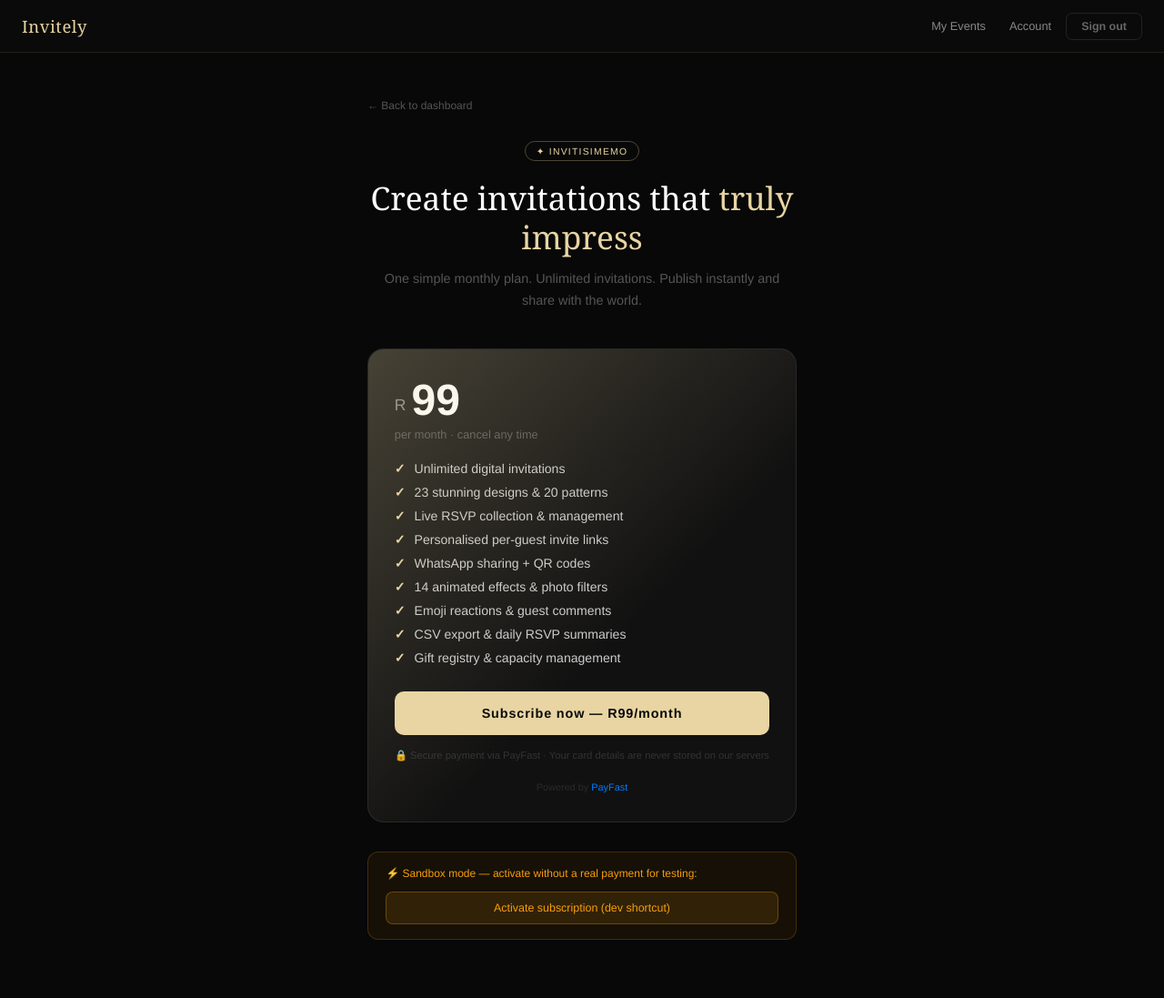
After one commit to Sonwabise07/Inviteisimemo, a Flask app: page /subscribe in a window 1280 px wide. The commit adds this page. Shown: the whole page at 91% size. Run offline with Flask 3, Linux system fonts and the light colour scheme; the visitor is signed in with stand-in values (Sample User, id 1); some libraries are stand-ins or nearby versions.

Commit message:
PayFast subscription + paywall — free to build, pay to publish
- PayFast monthly recurring subscription integration:
  - /subscribe: pricing page (R99/month, configurable via env)
  - /subscribe/checkout: builds PayFast payment form + redirects
  - /payfast/notify: ITN webhook verifies payment and activates subscription
  - /billing: shows subscription status + payment history
  - /payment/success|cancel: post-payment landing pages
  - /payfast/dev-activate: sandbox-only shortcut for testing

- Paywall mechanic — free to build & preview, pay to publish:
  - Event.is_live (Boolean) — False by default for new events
  - /publish/<token>: publish a single draft (requires active sub)
  - invitation() route: non-owners see invite_draft.html if not live
  - On subscription activation: all user's draft events auto-published

- New DB migration d2e3f4a5b6c7:
  - user.sub_status, sub_pf_token, sub_expires
  - event.is_live (server_default=1 — existing events grandfathered as live)
  - payment table: pf_payment_id, pf_sub_token, amount, status

- Dashboard: LIVE/DRAFT badges per event card + subscribe CTA for free users
- Manage: LIVE/DRAFT badge + publish banner when invite is a draft
- Created: subscribe CTA after create when user is not subscribed

Co-Authored-By: Claude Sonnet 4.6 <noreply@anthropic.com>

```diff
--- a/app.py
+++ b/app.py
@@ -189,6 +189,9 @@ class User(db.Model, UserMixin):
     email         = db.Column(db.String(200), unique=True, nullable=False)
     password_hash = db.Column(db.String(256), nullable=False)
     is_admin      = db.Column(db.Boolean, default=False, nullable=False)
+    sub_status    = db.Column(db.String(20), default='free')
+    sub_pf_token  = db.Column(db.String(200), default='')
+    sub_expires   = db.Column(db.DateTime, nullable=True)
     created_at    = db.Column(db.DateTime, default=datetime.utcnow)
     events        = db.relationship('Event', backref='owner', lazy=True,
                                     foreign_keys='Event.user_id')
@@ -249,6 +252,7 @@ class Event(db.Model):
     image_2        = db.Column(db.String(300), default='')
     image_3        = db.Column(db.String(300), default='')
     view_count     = db.Column(db.Integer, default=0)
+    is_live        = db.Column(db.Boolean, default=False, nullable=False)
     is_archived    = db.Column(db.Boolean, default=False, nullable=False)
     created_at     = db.Column(db.DateTime, default=datetime.utcnow)
     rsvps          = db.relationship('RSVP', backref='event', lazy=True,
@@ -342,6 +346,19 @@ class AuditLog(db.Model):
     timestamp  = db.Column(db.DateTime, default=datetime.utcnow)
 
     user = db.relationship('User', backref=db.backref('audit_logs', lazy=True))
+
+
+class Payment(db.Model):
+    """Record of a PayFast payment or recurring subscription charge."""
+    __tablename__ = 'payment'
+    id            = db.Column(db.Integer, primary_key=True)
+    user_id       = db.Column(db.Integer, db.ForeignKey('user.id'), nullable=False)
+    pf_payment_id = db.Column(db.String(100), default='')
+    pf_sub_token  = db.Column(db.String(200), default='')
+    amount        = db.Column(db.Numeric(10, 2), default=0)
+    status        = db.Column(db.String(20), default='pending')
+    created_at    = db.Column(db.DateTime, default=datetime.utcnow)
+    user          = db.relationship('User', backref=db.backref('payments', lazy=True))
 
 
 # ── Flask-Login loader ────────────────────────────────────────
@@ -915,7 +932,8 @@ def dashboard():
         }
     return render_template('dashboard.html', events=events,
                            today=today_dt.isoformat(),
-                           event_meta=event_meta)
+                           event_meta=event_meta,
+                           is_subscribed=_has_active_sub(current_user))
 
 
 # ── Password reset helpers ────────────────────────────────────
@@ -1096,6 +1114,7 @@ def create():
             db.session.add(Gift(event_id=event.id, name=gname,
                                 store=_clean(gstore, 200)))
 
+    event.is_live = _has_active_sub(current_user)
     db.session.commit()
     _audit('event_create', f'token={token} title={event.event_title!r}')
 
@@ -1103,7 +1122,8 @@ def create():
     manage_url = url_for('manage', token=token, _external=True)
     return render_template('created.html', event=event,
                            invite_url=invite_url, manage_url=manage_url,
-                           host_pin=event.host_pin)
+                           host_pin=event.host_pin,
+                           is_subscribed=_has_active_sub(current_user))
 
 
 @app.route('/preview-draft', methods=['POST'])
@@ -1275,6 +1295,9 @@ def edit_event_pin(token, pin):
 @app.route('/invite/<token>')
 def invitation(token):
     event = Event.query.filter_by(token=token, is_archived=False).first_or_404()
+    if not event.is_live:
+        if not (current_user.is_authenticated and _can_manage(event)):
+            return render_template('invite_draft.html', event=event)
     event.view_count = (event.view_count or 0) + 1
     db.session.commit()
     return render_template('invitation.html', **_invitation_context(event))
@@ -1283,6 +1306,8 @@ def invitation(token):
 @app.route('/invite/<token>/<link_token>')
 def personalised_invitation(token, link_token):
     event = Event.query.filter_by(token=token, is_archived=False).first_or_404()
+    if not event.is_live:
+        return render_template('invite_draft.html', event=event)
     link  = InviteLink.query.filter_by(link_token=link_token,
                                        event_id=event.id).first_or_404()
     event.view_count = (event.view_count or 0) + 1
@@ -1356,11 +1381,13 @@ def _render_manage(event, legacy_pin: str = None):
     else:
         edit_url = url_for('edit_event', token=event.token, _external=True)
 
+    is_subscribed = _has_active_sub(current_user) if current_user.is_authenticated else False
     return render_template('manage.html', event=event,
                            yes_list=yes_list, no_list=no_list,
                            wait_list=wait_list, invite_links=invite_links,
                            invite_url=invite_url, edit_url=edit_url,
-                           legacy_pin=legacy_pin)
+                           legacy_pin=legacy_pin,
+                           is_subscribed=is_subscribed)
 
 
 # ─────────────────────────────────────────────────────────────
@@ -1452,6 +1479,219 @@ def delete_rsvp(rsvp_id):
 
 
 # ─────────────────────────────────────────────────────────────
+# ── Subscription helpers ──────────────────────────────────────
+# ─────────────────────────────────────────────────────────────
+
+_PF_SANDBOX_URL  = 'https://sandbox.payfast.co.za/eng/process'
+_PF_LIVE_URL     = 'https://www.payfast.co.za/eng/process'
+_PF_SANDBOX_VURL = 'https://sandbox.payfast.co.za/eng/query/validate'
+_PF_LIVE_VURL    = 'https://www.payfast.co.za/eng/query/validate'
+
+
+def _has_active_sub(user) -> bool:
+    if not user or not getattr(user, 'is_authenticated', False):
+        return False
+    if getattr(user, 'is_admin', False):
+        return True
+    return getattr(user, 'sub_status', '') == 'active'
+
+
+def _pf_url() -> str:
+    return _PF_SANDBOX_URL if app.config.get('PAYFAST_SANDBOX') else _PF_LIVE_URL
+
+
+def _pf_validate_url() -> str:
+    return _PF_SANDBOX_VURL if app.config.get('PAYFAST_SANDBOX') else _PF_LIVE_VURL
+
+
+def _pf_signature(data: dict) -> str:
+    import hashlib
+    passphrase = app.config.get('PAYFAST_PASSPHRASE', '')
+    parts = []
+    for key, val in data.items():
+        if key != 'signature' and val is not None and str(val) != '':
+            parts.append(f"{key}={urllib.parse.quote_plus(str(val))}")
+    pf_str = '&'.join(parts)
+    if passphrase:
+        pf_str += f'&passphrase={urllib.parse.quote_plus(passphrase)}'
+    return hashlib.md5(pf_str.encode()).hexdigest()
+
+
+def _app_base() -> str:
+    base = app.config.get('APP_BASE_URL', '').rstrip('/')
+    return base or request.host_url.rstrip('/')
+
+
+# ─────────────────────────────────────────────────────────────
+# ── Routes: Subscription / Billing ───────────────────────────
+# ─────────────────────────────────────────────────────────────
+
+@app.route('/subscribe')
+@login_required
+def subscribe():
+    if _has_active_sub(current_user):
+        return redirect(url_for('billing'))
+    price = app.config.get('SUBSCRIPTION_PRICE_ZAR', 99)
+    return render_template('subscribe.html', price=price)
+
+
+@app.route('/subscribe/checkout', methods=['POST'])
+@login_required
+def subscribe_checkout():
+    if _has_active_sub(current_user):
+        return redirect(url_for('billing'))
+
+    base  = _app_base()
+    price = float(app.config.get('SUBSCRIPTION_PRICE_ZAR', 99))
+
+    name_parts = current_user.name.strip().split()
+    first = name_parts[0] if name_parts else current_user.name
+    last  = ' '.join(name_parts[1:]) if len(name_parts) > 1 else ''
+
+    pf_data = {
+        'merchant_id':       app.config.get('PAYFAST_MERCHANT_ID', ''),
+        'merchant_key':      app.config.get('PAYFAST_MERCHANT_KEY', ''),
+        'return_url':        f"{base}/payment/success",
+        'cancel_url':        f"{base}/payment/cancel",
+        'notify_url':        f"{base}/payfast/notify",
+        'name_first':        first,
+        'name_last':         last,
+        'email_address':     current_user.email,
+        'm_payment_id':      f"{current_user.id}_{int(time.time())}",
+        'amount':            f"{price:.2f}",
+        'item_name':         'Invitisimemo Monthly Subscription',
+        'item_description':  'Full access — create & publish unlimited digital invitations',
+        'custom_str1':       str(current_user.id),
+        'subscription_type': '1',
+        'billing_date':      date.today().strftime('%Y-%m-%d'),
+        'recurring_amount':  f"{price:.2f}",
+        'frequency':         '3',
+        'cycles':            '0',
+    }
+    pf_data['signature'] = _pf_signature(pf_data)
+
+    return render_template('payfast_redirect.html',
+                           pf_url=_pf_url(), pf_data=pf_data)
+
+
+@csrf.exempt
+@app.route('/payfast/notify', methods=['POST'])
+def payfast_notify():
+    posted = request.form.to_dict()
+
+    # Validate ITN with PayFast
+    try:
+        validate_str = '&'.join(
+            f"{k}={urllib.parse.quote_plus(str(v))}" for k, v in posted.items()
+        )
+        req = urllib.request.Request(
+            _pf_validate_url(),
+            data=validate_str.encode(),
+            headers={'Content-Type': 'application/x-www-form-urlencoded'},
+        )
+        with urllib.request.urlopen(req, timeout=10) as resp:
+            result = resp.read().decode().strip()
+    except Exception as exc:
+        app.logger.warning(f"PayFast ITN validation error: {exc}")
+        # In sandbox mode, accept anyway so devs can test
+        result = 'VALID' if app.config.get('PAYFAST_SANDBOX') else 'INVALID'
+
+    if result != 'VALID':
+        app.logger.warning("PayFast ITN rejected")
+        return 'INVALID', 400
+
+    payment_status = posted.get('payment_status', '')
+    custom_str1    = posted.get('custom_str1', '')
+    pf_payment_id  = posted.get('pf_payment_id', '')
+    pf_sub_token   = posted.get('token', '')
+    amount_gross   = posted.get('amount_gross', '0')
+
+    if not custom_str1 or not custom_str1.isdigit():
+        return 'OK', 200
+
+    user = db.session.get(User, int(custom_str1))
+    if not user:
+        return 'OK', 200
+
+    db.session.add(Payment(
+        user_id=user.id,
+        pf_payment_id=pf_payment_id,
+        pf_sub_token=pf_sub_token,
+        amount=float(amount_gross) if amount_gross else 0,
+        status=payment_status.lower(),
+    ))
+
+    if payment_status == 'COMPLETE':
+        user.sub_status   = 'active'
+        user.sub_pf_token = pf_sub_token
+        # Auto-publish all their draft events
+        for ev in Event.query.filter_by(user_id=user.id, is_archived=False).all():
+            if not ev.is_live:
+                ev.is_live = True
+        _audit('subscription_activated', f'user={user.email}', user_id=user.id)
+    elif payment_status in ('FAILED', 'CANCELLED'):
+        user.sub_status = 'expired'
+        _audit('subscription_lapsed', f'user={user.email} status={payment_status}',
+               user_id=user.id)
+
+    db.session.commit()
+    return 'OK', 200
+
+
+@app.route('/payment/success')
+@login_required
+def payment_success():
+    return render_template('payment_success.html')
+
+
+@app.route('/payment/cancel')
+@login_required
+def payment_cancel():
+    return render_template('payment_cancel.html')
+
+
+@app.route('/billing')
+@login_required
+def billing():
+    payments = (Payment.query
+                .filter_by(user_id=current_user.id)
+                .order_by(Payment.created_at.desc())
+                .limit(12).all())
+    price = app.config.get('SUBSCRIPTION_PRICE_ZAR', 99)
+    return render_template('billing.html', payments=payments, price=price)
+
+
+@app.route('/publish/<token>', methods=['POST'])
+@login_required
+def publish_event(token):
+    event = Event.query.filter_by(token=token).first_or_404()
+    if not _can_manage(event):
+        abort(403)
+    if not _has_active_sub(current_user):
+        flash('Subscribe to publish your invitation and make it visible to guests.', 'info')
+        return redirect(url_for('subscribe'))
+    event.is_live = True
+    db.session.commit()
+    _audit('event_publish', f'token={token}')
+    flash('Your invitation is now live! ✦', 'success')
+    return redirect(url_for('manage', token=token))
+
+
+@app.route('/payfast/dev-activate', methods=['POST'])
+@login_required
+def payfast_dev_activate():
+    """Sandbox-only shortcut to activate subscription without real payment."""
+    if not app.config.get('PAYFAST_SANDBOX'):
+        abort(403)
+    current_user.sub_status = 'active'
+    for ev in Event.query.filter_by(user_id=current_user.id, is_archived=False).all():
+        ev.is_live = True
+    db.session.commit()
+    flash('Subscription activated (sandbox dev mode). All drafts are now live.', 'success')
+    return redirect(url_for('billing'))
+
+
+# ─────────────────────────────────────────────────────────────
 # ── Routes: Admin ────────────────────────────────────────────
 # ─────────────────────────────────────────────────────────────
 
--- /dev/null
+++ b/templates/subscribe.html
@@ -0,0 +1,87 @@
+<!DOCTYPE html>
+<html lang="en">
+<head>
+  <meta charset="UTF-8"/>
+  <meta name="viewport" content="width=device-width,initial-scale=1.0"/>
+  <title>Subscribe — Invitisimemo</title>
+  <link rel="stylesheet" href="{{ url_for('static', filename='css/style.css') }}"/>
+  <style>
+    body{background:#080808;min-height:100vh;color:#fff;}
+    .sub-wrap{max-width:520px;margin:0 auto;padding:3rem 1.5rem 4rem;}
+    .sub-back{font-size:.75rem;color:#555;text-decoration:none;display:inline-flex;align-items:center;gap:6px;margin-bottom:2rem;transition:color .2s;}
+    .sub-back:hover{color:#aaa;}
+    .sub-header{text-align:center;margin-bottom:2.5rem;}
+    .sub-badge{display:inline-block;font-size:.65rem;letter-spacing:.12em;text-transform:uppercase;color:#e8d5a3;border:.5px solid rgba(232,213,163,.3);border-radius:20px;padding:4px 12px;margin-bottom:1.2rem;}
+    .sub-title{font-family:Georgia,serif;font-size:2.2rem;font-weight:400;line-height:1.2;margin-bottom:.8rem;}
+    .sub-title span{color:#e8d5a3;}
+    .sub-sub{font-size:.9rem;color:#555;line-height:1.7;}
+    .price-card{background:#111;border:.5px solid rgba(255,255,255,.1);border-radius:18px;padding:2rem 1.8rem;margin-bottom:2rem;position:relative;overflow:hidden;}
+    .price-card::before{content:'';position:absolute;inset:-1px;border-radius:18px;background:linear-gradient(135deg,rgba(232,213,163,.25),transparent 60%);pointer-events:none;}
+    .price-top{display:flex;align-items:flex-end;gap:6px;margin-bottom:6px;}
+    .price-amount{font-size:3rem;font-weight:700;color:#fff;line-height:1;}
+    .price-currency{font-size:1.1rem;color:#888;margin-bottom:.5rem;}
+    .price-period{font-size:.8rem;color:#555;margin-bottom:1.4rem;}
+    .price-features{list-style:none;display:flex;flex-direction:column;gap:10px;margin-bottom:1.8rem;}
+    .price-features li{display:flex;align-items:center;gap:10px;font-size:.88rem;color:#ccc;}
+    .price-features li::before{content:'✓';color:#e8d5a3;font-weight:700;flex-shrink:0;}
+    .sub-btn{display:block;width:100%;padding:16px;background:#e8d5a3;color:#080808;border:none;border-radius:10px;font-size:.9rem;font-weight:700;cursor:pointer;letter-spacing:.06em;transition:opacity .2s;font-family:inherit;}
+    .sub-btn:hover{opacity:.88;}
+    .sub-guarantee{text-align:center;font-size:.7rem;color:#333;margin-top:14px;line-height:1.6;}
+    .sub-pf-logo{text-align:center;margin-top:1.2rem;font-size:.68rem;color:#2a2a2a;}
+    .sub-pf-logo span{color:#007bff;}
+    {% if config.get('PAYFAST_SANDBOX') %}
+    .dev-panel{background:rgba(245,158,11,.06);border:.5px solid rgba(245,158,11,.2);border-radius:12px;padding:1rem 1.2rem;margin-top:1.5rem;}
+    .dev-panel p{font-size:.75rem;color:#f59e0b;margin-bottom:.8rem;}
+    .dev-btn{display:block;width:100%;padding:10px;background:rgba(245,158,11,.12);border:.5px solid rgba(245,158,11,.3);border-radius:8px;color:#f59e0b;font-size:.78rem;cursor:pointer;font-family:inherit;}
+    {% endif %}
+  </style>
+</head>
+<body>
+{% include '_nav.html' %}
+
+<div class="sub-wrap">
+  <a class="sub-back" href="{{ url_for('dashboard') }}">← Back to dashboard</a>
+
+  <div class="sub-header">
+    <div class="sub-badge">✦ Invitisimemo</div>
+    <h1 class="sub-title">Create invitations that <span>truly impress</span></h1>
+    <p class="sub-sub">One simple monthly plan. Unlimited invitations. Publish instantly and share with the world.</p>
+  </div>
+
+  <div class="price-card">
+    <div class="price-top">
+      <span class="price-currency">R</span>
+      <span class="price-amount">{{ price | int }}</span>
+    </div>
+    <div class="price-period">per month · cancel any time</div>
+    <ul class="price-features">
+      <li>Unlimited digital invitations</li>
+      <li>23 stunning designs &amp; 20 patterns</li>
+      <li>Live RSVP collection &amp; management</li>
+      <li>Personalised per-guest invite links</li>
+      <li>WhatsApp sharing + QR codes</li>
+      <li>14 animated effects &amp; photo filters</li>
+      <li>Emoji reactions &amp; guest comments</li>
+      <li>CSV export &amp; daily RSVP summaries</li>
+      <li>Gift registry &amp; capacity management</li>
+    </ul>
+    <form method="POST" action="{{ url_for('subscribe_checkout') }}">
+      <input type="hidden" name="csrf_token" value="{{ csrf_token() }}"/>
+      <button type="submit" class="sub-btn">Subscribe now — R{{ price | int }}/month</button>
+    </form>
+    <p class="sub-guarantee">🔒 Secure payment via PayFast · Your card details are never stored on our servers</p>
+    <div class="sub-pf-logo">Powered by <span>PayFast</span></div>
+  </div>
+
+  {% if config.get('PAYFAST_SANDBOX') %}
+  <div class="dev-panel">
+    <p>⚡ Sandbox mode — activate without a real payment for testing:</p>
+    <form method="POST" action="{{ url_for('payfast_dev_activate') }}">
+      <input type="hidden" name="csrf_token" value="{{ csrf_token() }}"/>
+      <button type="submit" class="dev-btn">Activate subscription (dev shortcut)</button>
+    </form>
+  </div>
+  {% endif %}
+</div>
+</body>
+</html>
```
Also changed, not shown: config.py (+8 -0 lines), migrations/versions/d2e3f4a5b6c7_subscription_paywall.py (added, +49 -0 lines), templates/billing.html (added, +110 -0 lines), templates/created.html (+16 -0 lines), templates/dashboard.html (+22 -1 lines), templates/invite_draft.html (added, +33 -0 lines), templates/manage.html (+18 -1 lines), templates/payfast_redirect.html (added, +30 -0 lines), templates/payment_cancel.html (added, +32 -0 lines), templates/payment_success.html (added, +28 -0 lines), 1 other file.
